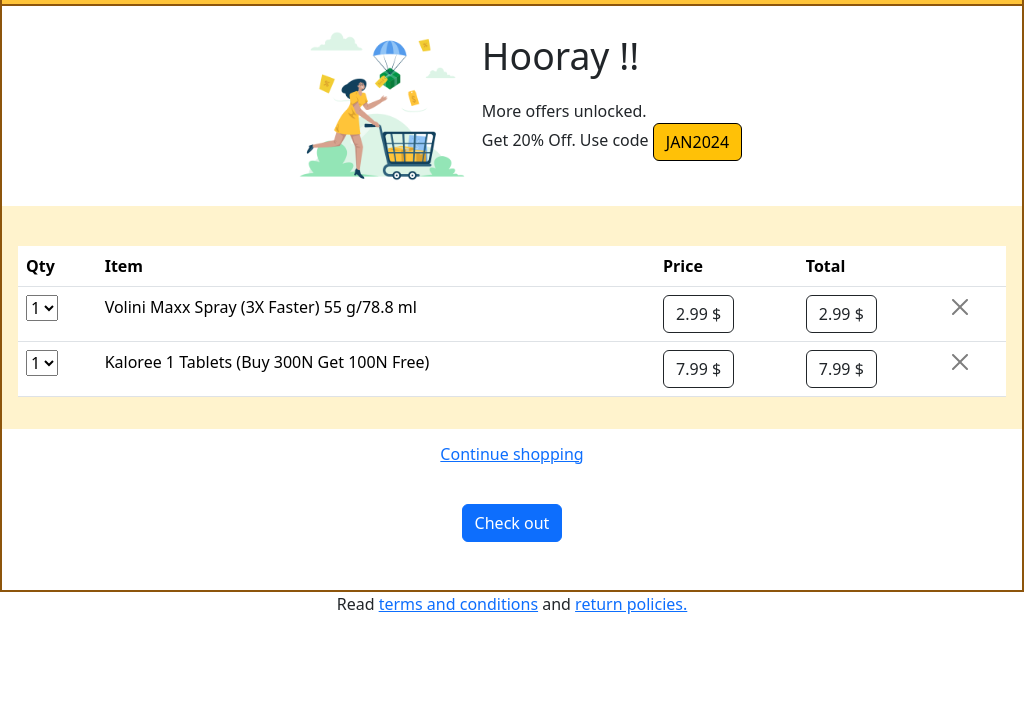
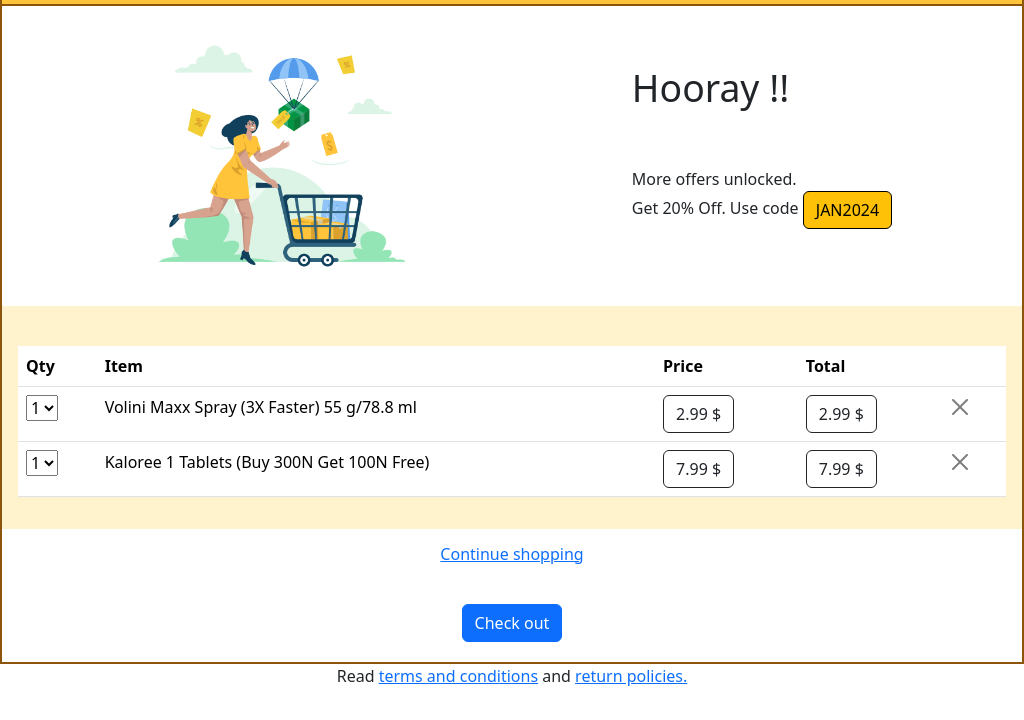
Before and after one commit to anoopwilson96/015-ecommerce-cart, a plain HTML site: page index.html in a window 1024 px wide. Shown: the part 74-794 px from the top of the page. Drawn offline with nearby package versions, Linux system fonts and the light colour scheme; a web font is replaced by a local one.

Commit message:
updated style sheet

```diff
--- a/style.css
+++ b/style.css
@@ -79,8 +79,7 @@ header{
   align-items: center;
   justify-content: center;
   gap: 2rem;
-
-  margin-bottom: 3rem;
+  margin-bottom: 1.25rem;
 }
 
 footer{
@@ -110,6 +109,27 @@ footer{
 
 /* Styles for screens between 992px and 1199.98px (Large devices) */
 @media (min-width: 992px) and (max-width: 1199.98px) {
+
+
+  #hooray1 > img{
+    height: 300px;
+  }
+  #hooray2{
+    display: flex;
+    flex-direction: column;
+    align-items: start;
+    gap: 3rem;
+  }
+
+
+  #hooray1{
+    display: flex;
+    flex-direction: row;
+    align-items: center;
+    justify-content:center;
+    gap: 200px;
+  }
+
   /* Your styles for large screens go here */
 }
 
```
